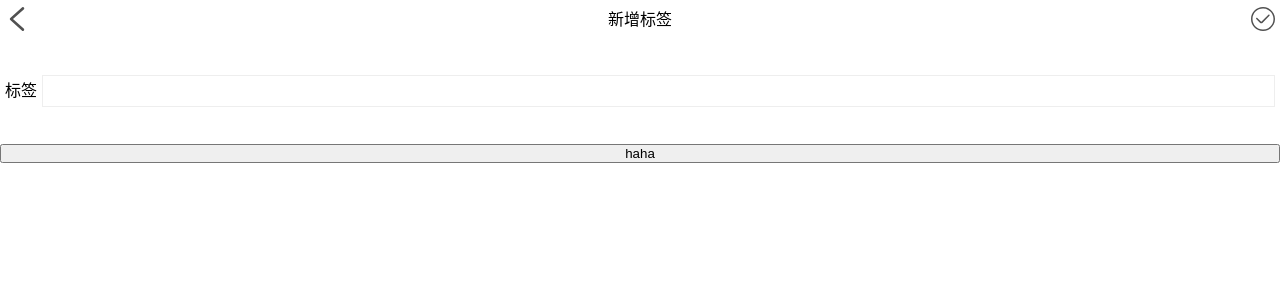
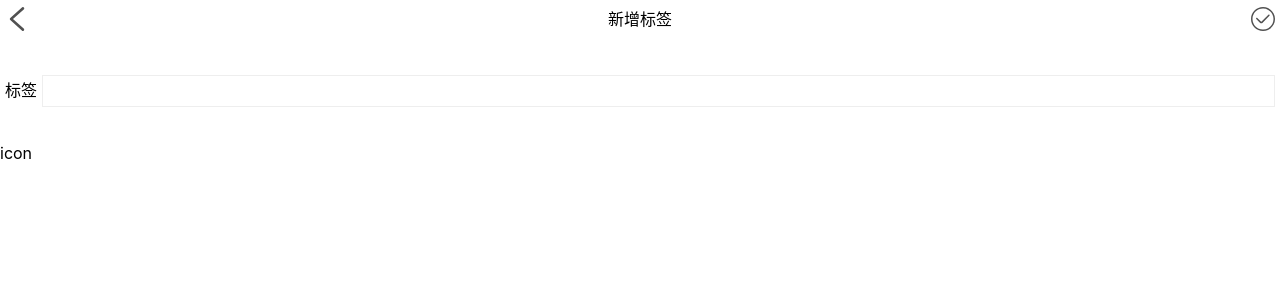
Before and after one commit to zhang4417/bookkeeper-react, a React app: page /#/money/createTag in a window 1280 px wide. Shown: the top 300 px of the page. Built offline with nearby package versions, Linux system fonts and the light colour scheme.

Commit message:
封装createId

```diff
--- a/src/helper/createId.tsx
+++ b/src/helper/createId.tsx
@@ -1,6 +1,7 @@
-let id: number = 0
+let id: number = JSON.parse(localStorage.getItem('_ID') || "6")
 function createId() {
     id += 1
+    localStorage.setItem('_ID', JSON.stringify(id))
     return id
 }
 
--- a/src/hooks/useTags.tsx
+++ b/src/hooks/useTags.tsx
@@ -5,7 +5,7 @@ type TagList = {
     id: number, name: string, icon: string
 }
 const tags = [
-    { id: createId(), name: "交通", icon: "jiaotong" }, { id: createId(), name: "住宿", icon: "zhusu" }, { id: createId(), name: "购物", icon: "gouwu" }, { id: createId(), name: "充值", icon: "chongzhi" }, { id: createId(), name: "聚餐", icon: "jucan" }, { id: createId(), name: "日用", icon: "riyong" }
+    { id: 1, name: "交通", icon: "jiaotong" }, { id: 2, name: "住宿", icon: "zhusu" }, { id: 3, name: "购物", icon: "gouwu" }, { id: 4, name: "充值", icon: "chongzhi" }, { id: 5, name: "聚餐", icon: "jucan" }, { id: 6, name: "日用", icon: "riyong" }
 ]
 function useTags() {
     const getTags = JSON.parse(localStorage.getItem("tags") || JSON.stringify(tags))
--- a/src/view/CreateTag.tsx
+++ b/src/view/CreateTag.tsx
@@ -1,5 +1,4 @@
 import TagNav from "components/TagNav"
-import { createId } from "helper/createId"
 import { useTags } from "hooks/useTags"
 import React from "react"
 import { useHistory } from "react-router-dom"
@@ -18,7 +17,7 @@ function CreateTag() {
     return (
         <div>
             <TagNav title="新增标签" fn1={onReturn} fn2={onCommit}>
-                <button>haha</button>
+                <div>icon</div>
             </TagNav>
         </div>
     )
```
